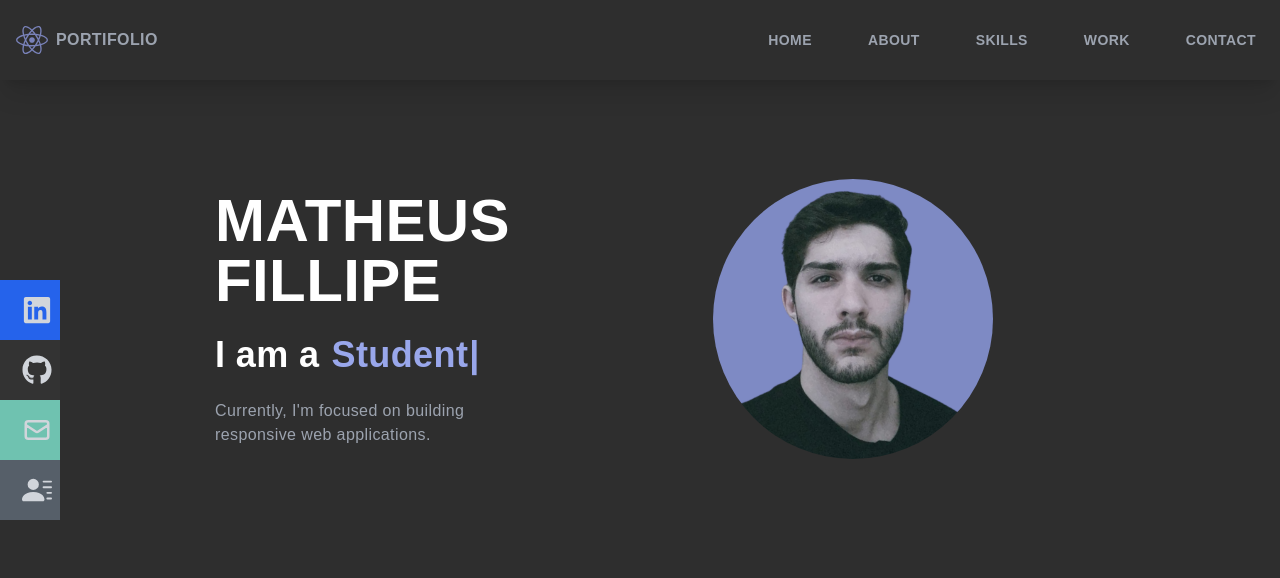
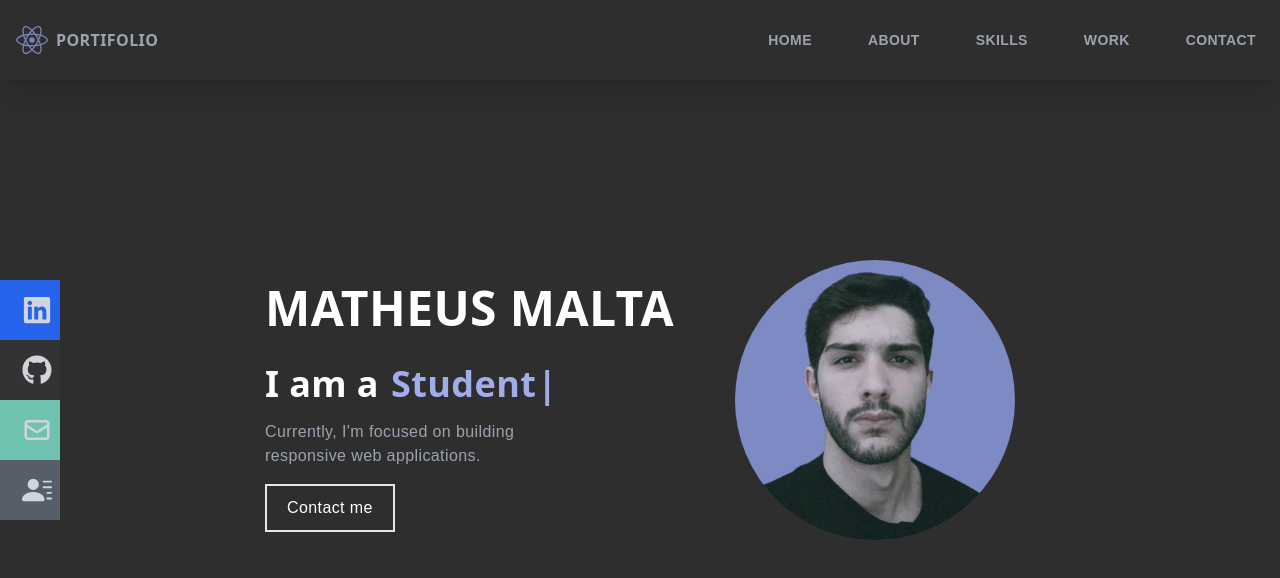
Before and after one commit to MatheusMalta002/portifolio-react, a React (Vite) app: page / in a window 1280 px wide. Shown: the top 578 px of the page. Built offline with nearby package versions, Linux system fonts and the light colour scheme.

Commit message:
adding contact button and framer-motion

```diff
--- a/package.json
+++ b/package.json
@@ -10,6 +10,7 @@
     "preview": "vite preview"
   },
   "dependencies": {
+    "framer-motion": "^10.15.0",
     "react": "^18.2.0",
     "react-dom": "^18.2.0",
     "react-icons": "^4.10.1",
--- a/src/App.jsx
+++ b/src/App.jsx
@@ -4,7 +4,7 @@ import Home from './components/Home/Home.jsx'
 function App() {
 
   return (
-    <div>
+    <div className='min-h-screen w-full flex flex-col items-center justify-center'>
       <NavBar />
       <Home />
     </div>
--- a/src/components/Home/Home.jsx
+++ b/src/components/Home/Home.jsx
@@ -2,26 +2,35 @@ import React from 'react'
 import Social_Icons from './Social_Icons/Social_Icons'
 import Typewriter from 'typewriter-effect'
 import image from '../../assets/image.png'
+import { motion } from 'framer-motion'
+
 
 function Home() {
 
+
     return (
         <>
-    <div className="home h-80vh min-h-80vh w-full flex items-center justify-center absolute top-20 ">
-        <div className='max-w-[1240px] w-full h-full mx-auto p-2 flex justify-center items-center'>
+            <div className='max-w-screen-xl min-h-screen mx-auto py-40 flex justify-center items-center'>
 
                 {/* Social Icons */}
                 <Social_Icons />
 
                 {/* main container */}
-            <div className='flex justify-center items-center flex-row w-[850px] my-14 h-[350px] ml-[40px] mr-[40px]'>
-                <div className='w-full h-full flex flex-col items-start justify-center'>
+                <motion.div className='flex justify-center items-center flex-row w-full ml-[40px] mr-[40px]'
+                  initial={{opacity:0, y:100}}
+                  animate={{opacity:1, y:0}}
+                  transition={{duration: "1"}}>
+                    <div className=' w-full flex flex-col items-start justify-center '>
+
                         <h1 className='py-4 flex'>
-                        <span className='text-white uppercase font-bold text-6xl flex-wrap'>MATHEUS FILLIPE</span>
+                            <span className='text-white uppercase font-bold text-5xl flex-wrap '>
+                                MATHEUS MALTA
+                            </span>
                         </h1>
-                    <h1 className='py-2 text-white text-4xl flex text-center font-bold'>
+
+                        <h1 className=' text-white text-4xl flex text-center font-bold mt-4'>
                             I am a
-                        <span className='text-[#99a7eb] font-bold  flex items-center pl-3'>
+                            <span className='text-[#a1ade9] font-bold  flex items-center pl-3'>
                                 <Typewriter
                                     options={{
                                         strings: ['Developer', 'Student'],
@@ -31,18 +40,25 @@ function Home() {
                                 />
                             </span>
                         </h1>
+
                         <p className='py-4 text-gray-400 sm:max-w-[70%] '>
                             Currently, I'm focused on building responsive web applications.
                         </p>
+
+                        <div>
+                            <button class="btn">
+                                Contact me
+                            </button>
                         </div>
-                <div className='hidden md:flex  w-full h-full  flex-col items-center justify-center'>
-                    <div className=' w-[280px] h-[280px] rounded-full flex justify-end items-center overflow-hidden  '>
+                    </div>
+
+                    <div className='hidden md:flex h-full  flex-col items-center justify-center '>
+                        <div className=' w-[280px] h-[280px] rounded-full flex justify-center items-center overflow-hidden  '>
                             <img src={image} alt="photo" className='object-cover h-full w-full' />
                         </div>
                     </div>
-            </div>
+                </motion.div>
 
-        </div>
             </div>
         </>
     )
--- a/src/components/NavBar/NavBar.jsx
+++ b/src/components/NavBar/NavBar.jsx
@@ -9,7 +9,8 @@ function Navbar(){
 
   return (
 
-    <div className="navbar h-20 fixed top-0 left-0 w-full bg-[#2e2e2e] shadow-xl text-gray-400 flex items-center justify-between px-4 z-50">
+    <div className="navbar h-20 fixed top-0 left-0 w-full bg-[#2e2e2e]
+    shadow-xl text-gray-400 flex items-center justify-between px-4 z-50">
       <div>
         <h1 className='flex items-center uppercase font-bold' >
           <FaReact className='w-[40px] h-[40px] pr-2 text-[#7982b9]' />
--- a/src/index.css
+++ b/src/index.css
@@ -12,11 +12,24 @@ html {
 
 @layer base {
   body {
-    @apply bg-[#2e2e2e] text-[gray-600] tracking-wide
+    @apply bg-[#2e2e2e] text-[gray-600] tracking-wide min-h-full
   }
     li {
         @apply px-2;
         @apply cursor-pointer;
         @apply ml-10 text-sm uppercase text-gray-400 font-bold;
     }
+
+    h1{
+      font-family:system-ui, -apple-system, BlinkMacSystemFont, 'Segoe UI', Roboto, Oxygen, Ubuntu, Cantarell, 'Open Sans', 'Helvetica Neue', sans-serif;
+    }
+
+    .btn{
+      @apply relative border-2 bg-transparent py-2.5 px-5 font-medium
+      text-white transition-colors before:absolute before:left-0 before:top-0
+      before:-z-10 before:h-full before:w-full before:origin-top-left before:scale-x-0
+      before:bg-[#576acc] before:transition-transform before:duration-300 before:content-['']
+      hover:text-white before:hover:scale-x-100
+    }
+
 }
```
Also changed, not shown: 1 other file (tests, documents, lock files or other folders). Lines whose indentation alone changed are shown as unchanged.
